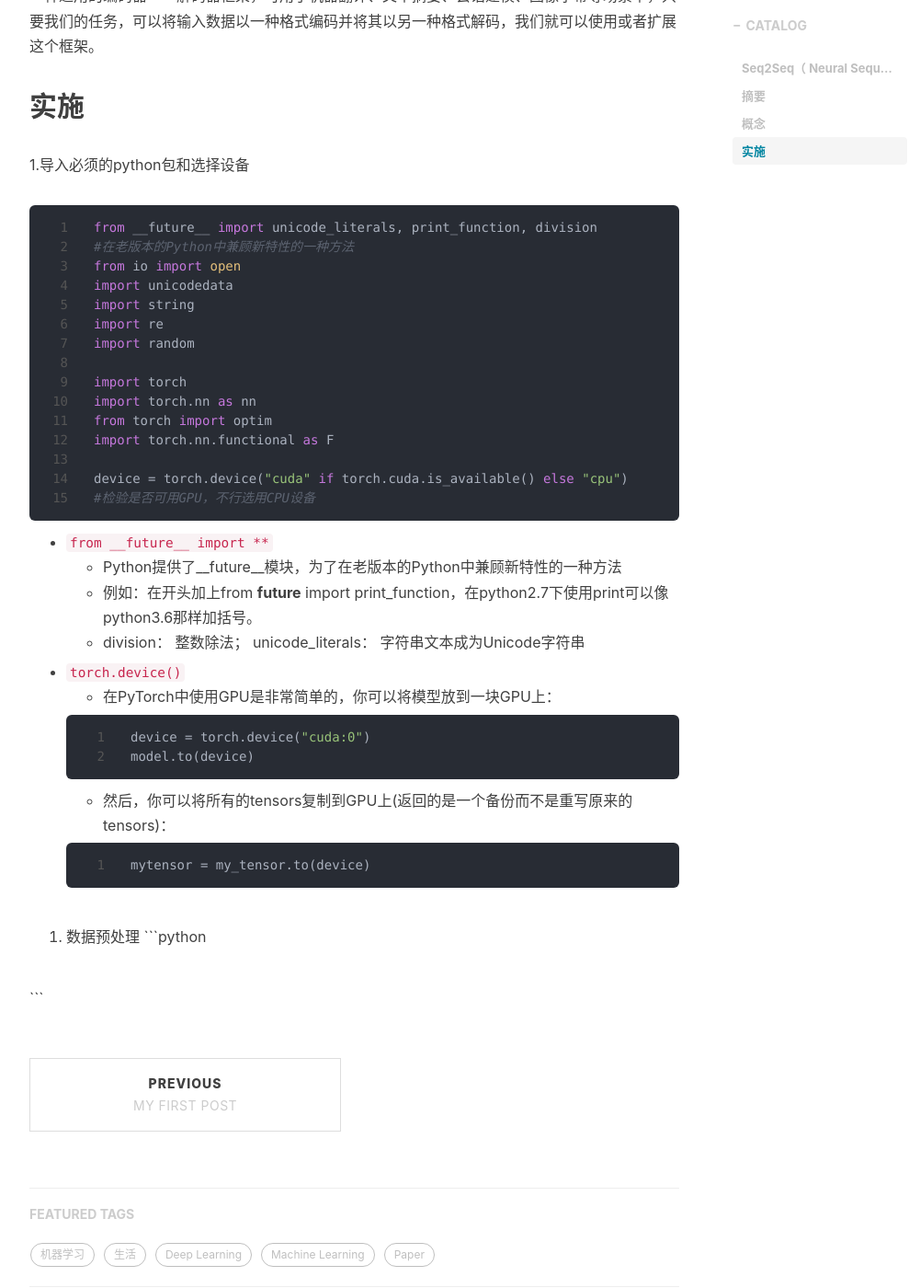
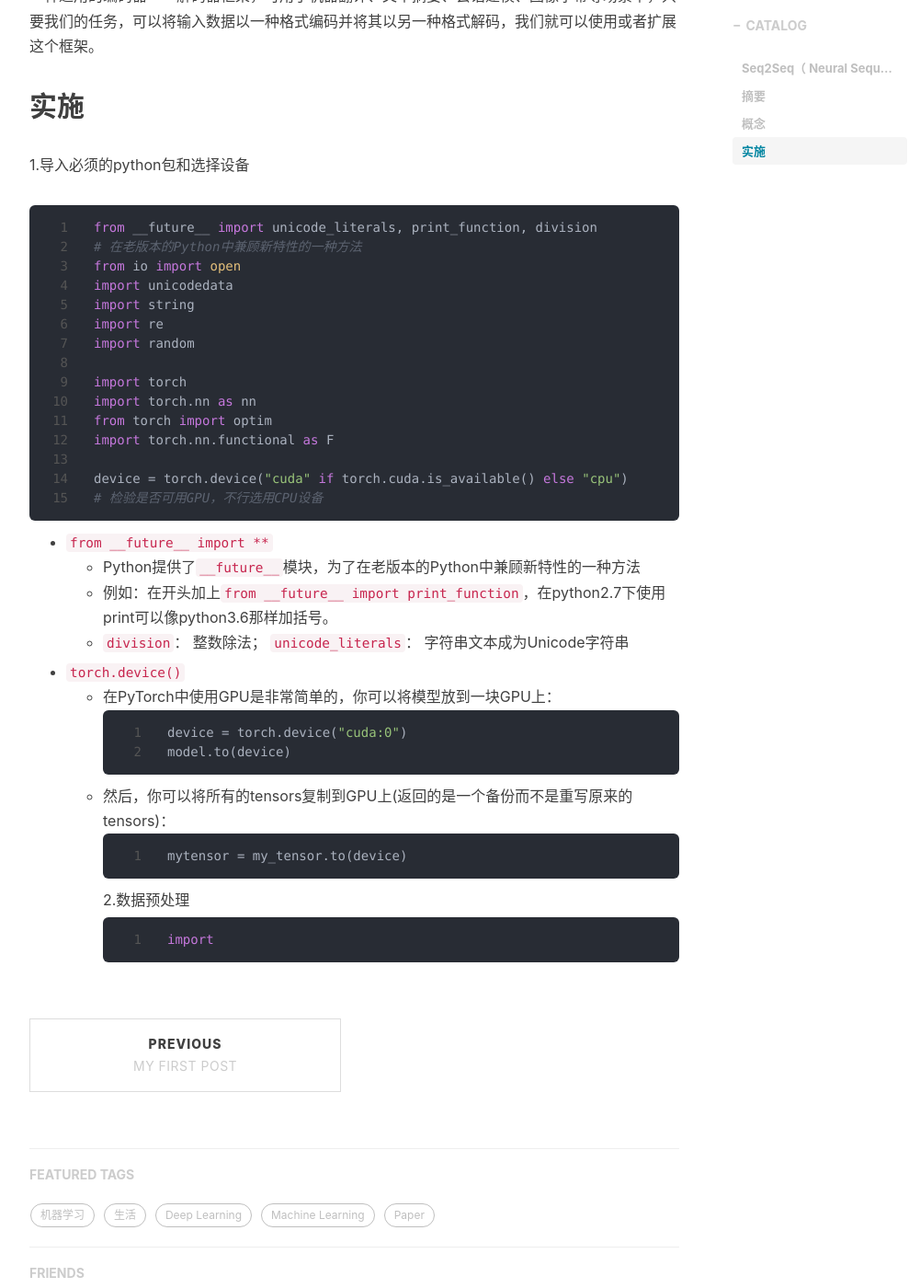
Before and after one commit to Tianbiao-Yang/tianbiao-yang.github.io, a Jekyll site: the page built from _posts/2019-02-19-Seq2Seq-2019.md, in a window 1280 px wide and 1400 px high, scrolled down 922 px. Shown: the whole window at 92% size, without its empty margins (233-1234 px from the left). Built offline with Jekyll 4.4.1, drawn with Linux system fonts in a browser that asks for light colours; nearby versions of some CDN libraries; comment, search, counter and statistics services are not loaded.

Commit message:
Update 2019-02-19-Seq2Seq-2019.md

````diff
--- a/_posts/2019-02-19-Seq2Seq-2019.md
+++ b/_posts/2019-02-19-Seq2Seq-2019.md
@@ -20,7 +20,7 @@ tags:                               #标签
 1.导入必须的python包和选择设备
 ```python
 from __future__ import unicode_literals, print_function, division
-#在老版本的Python中兼顾新特性的一种方法
+# 在老版本的Python中兼顾新特性的一种方法
 from io import open
 import unicodedata
 import string
@@ -33,27 +33,23 @@ from torch import optim
 import torch.nn.functional as F
 
 device = torch.device("cuda" if torch.cuda.is_available() else "cpu")
-#检验是否可用GPU，不行选用CPU设备
+# 检验是否可用GPU，不行选用CPU设备
 ```
 * `from __future__ import **`
-  * Python提供了__future__模块，为了在老版本的Python中兼顾新特性的一种方法
-  * 例如：在开头加上from __future__ import print_function，在python2.7下使用print可以像python3.6那样加括号。
-  * division： 整数除法； unicode_literals： 字符串文本成为Unicode字符串
+  * Python提供了`__future__`模块，为了在老版本的Python中兼顾新特性的一种方法
+  * 例如：在开头加上`from __future__ import print_function`，在python2.7下使用print可以像python3.6那样加括号。
+  * `division`： 整数除法； `unicode_literals`： 字符串文本成为Unicode字符串
 * `torch.device()`
   * 在PyTorch中使用GPU是非常简单的，你可以将模型放到一块GPU上：
-
   ```python
   device = torch.device("cuda:0")
   model.to(device)
   ```
-
   * 然后，你可以将所有的tensors复制到GPU上(返回的是一个备份而不是重写原来的tensors)：
-
   ```python
   mytensor = my_tensor.to(device)
   ```
-
-1. 数据预处理
+2.数据预处理
 ```python
-
+import
 ```
````
